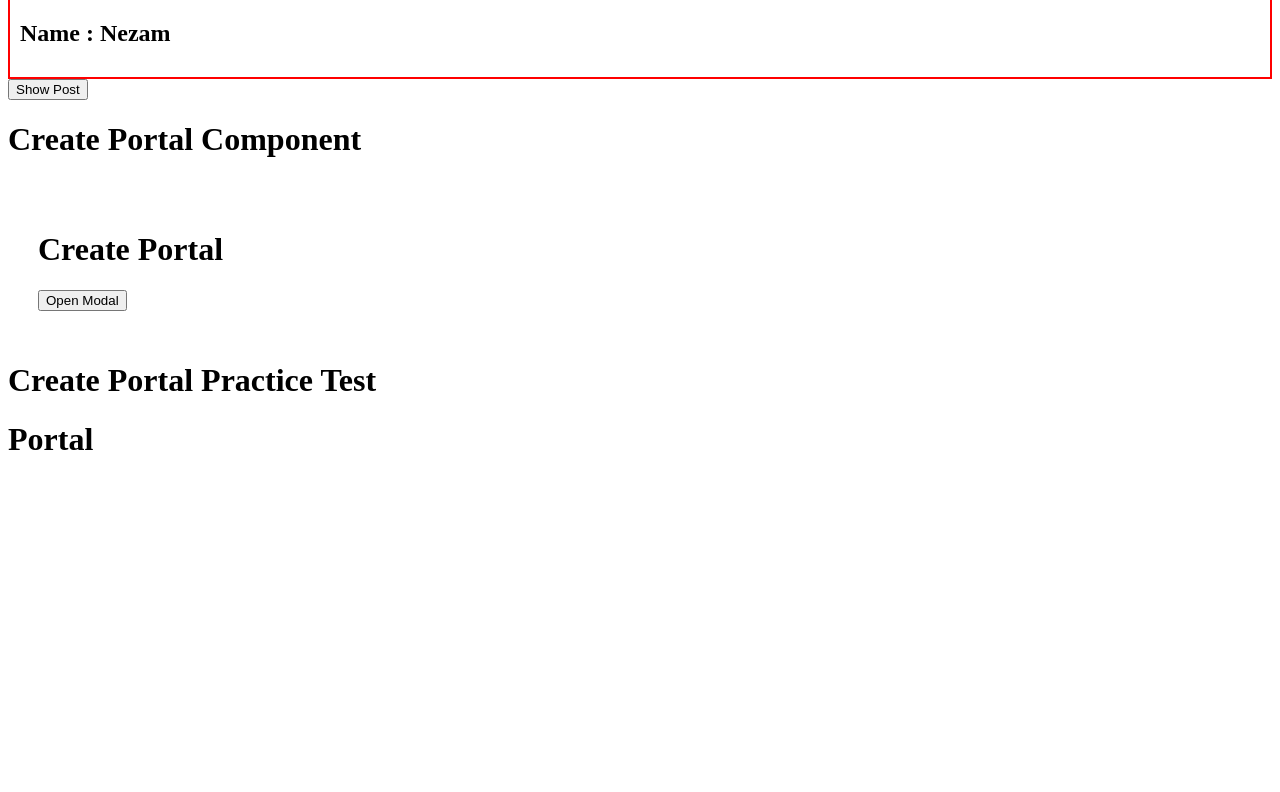
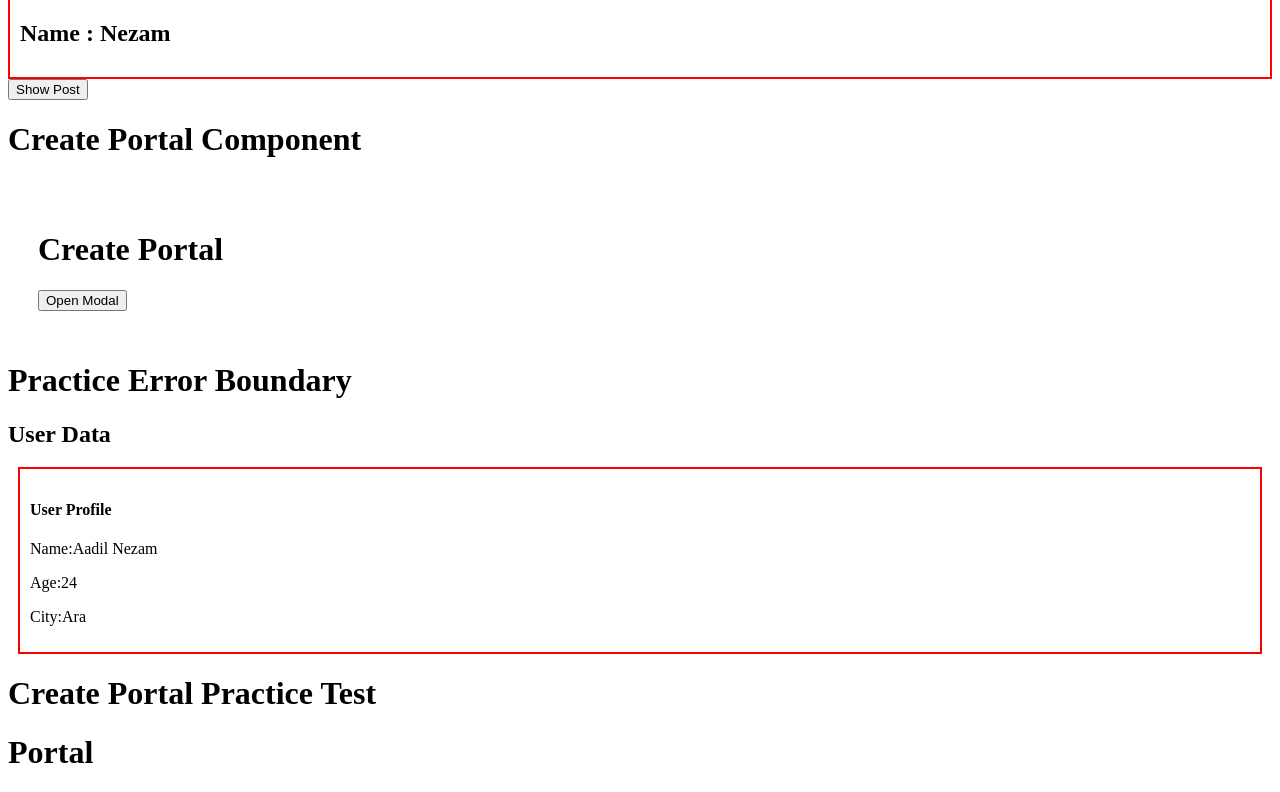
Before and after one commit to aadilne/full-stack-practice, a React (Vite) app in the folder ReactJS/ReactJSPractice/: page / in a window 1280 px wide. Shown: the part 5628-6420 px from the top of the page. Before the commit the page ends 6107 px from the top, so only its background shows below. Built offline with nearby package versions, Linux system fonts and the light colour scheme; no server answers.

Commit message:
Practice Error Boundary

```diff
--- a/ReactJS/ReactJSPractice/src/App.jsx
+++ b/ReactJS/ReactJSPractice/src/App.jsx
@@ -46,6 +46,8 @@ import {createPortal} from 'react-dom'
 import PortalTest from './component/CreatePortal/PortalTest'
 
 import AppCreatePortal from './component/CreatePortal/AppCreatePortal'
+
+import AppErrorBoundary from './component/ErrorBoundary/AppErrorBoundary'
 
 
 
@@ -151,6 +153,8 @@ function App() {
 
     <AppCreatePortal />
 
+    <AppErrorBoundary />
+
 
 
     </>
--- /dev/null
+++ b/ReactJS/ReactJSPractice/src/component/ErrorBoundary/AppErrorBoundary.jsx
@@ -0,0 +1,26 @@
+
+import UserProfile from './UserProfile'
+
+function  AppErrorBoundary(){
+
+    const userData ={
+        name :"Aadil Nezam",
+        age : 24,
+        city : "Ara",
+    }
+
+    const userData1 = null;
+
+        return (
+            <div>
+            <h1>Practice Error Boundary</h1>
+            <h2>User Data</h2>
+
+            <UserProfile userData={userData} />
+            {/* <UserProfile userData={userData1} /> */}
+        </div>
+    )
+}
+
+
+export default AppErrorBoundary
--- /dev/null
+++ b/ReactJS/ReactJSPractice/src/component/ErrorBoundary/UserProfile.jsx
@@ -0,0 +1,21 @@
+
+
+function UserProfile({userData}) {
+
+    const userName = userData.name;
+    const userAge = userData.age;
+    const userCity = userData.city;
+
+    return(
+        <div style ={{border : "2px solid red" , margin : "10px" , padding : "10px"}}>
+            <h4>User Profile</h4>
+            <p>Name:{userName} </p>
+            <p>Age:{userAge} </p>
+            <p>City:{userCity} </p>
+
+
+        </div>
+    )
+}
+
+export default UserProfile
```
